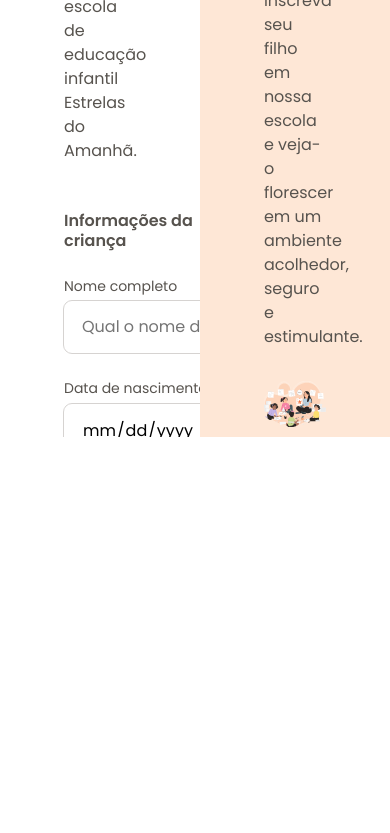
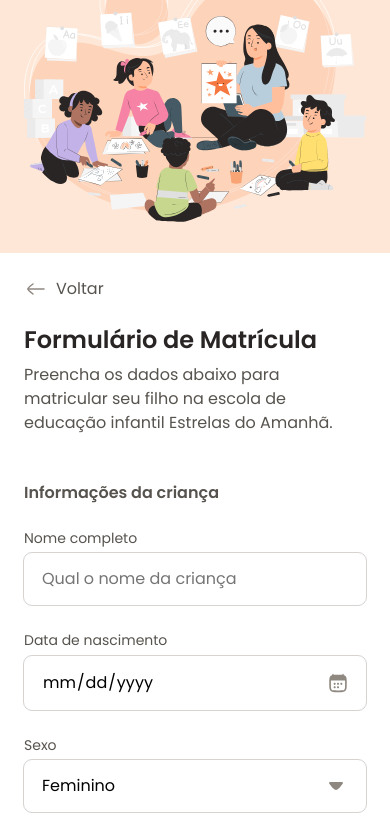
Before and after one commit to bruckbmrj/refactor-responsividade, a plain HTML site: page formulario-de-matricula/index.html in a window 390 px wide. Shown: the part 407-1240 px from the top of the page. Before the commit the page ends 844 px from the top, so only its background shows below. Drawn offline with Linux system fonts and the light colour scheme.

Commit message:
adjust padding, order and overflow

```diff
--- a/formulario-de-matricula/styles/layout.css
+++ b/formulario-de-matricula/styles/layout.css
@@ -48,3 +48,22 @@ aside {
     }
   }
 }
+
+@media (max-width: 980px) {
+  body {
+    overflow: auto;
+  }
+  #app {
+    grid-template-columns: 100%;
+    overflow: initial;
+  }
+  main {
+    overflow: initial;
+    order: 2;
+    padding: 1.5rem;
+  }
+  aside {
+    order: 1;
+    padding: 1.5rem;
+  }
+}
```
